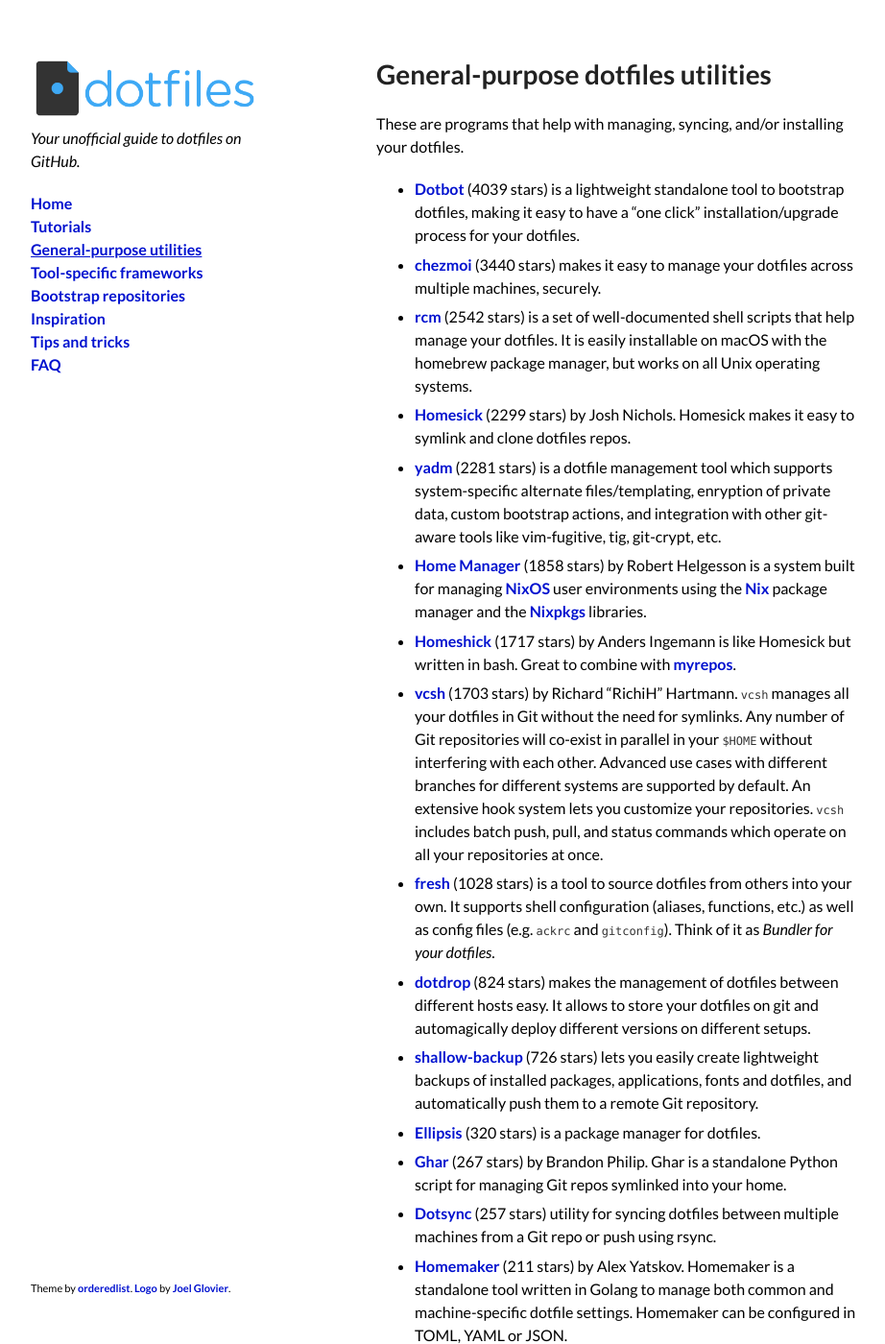
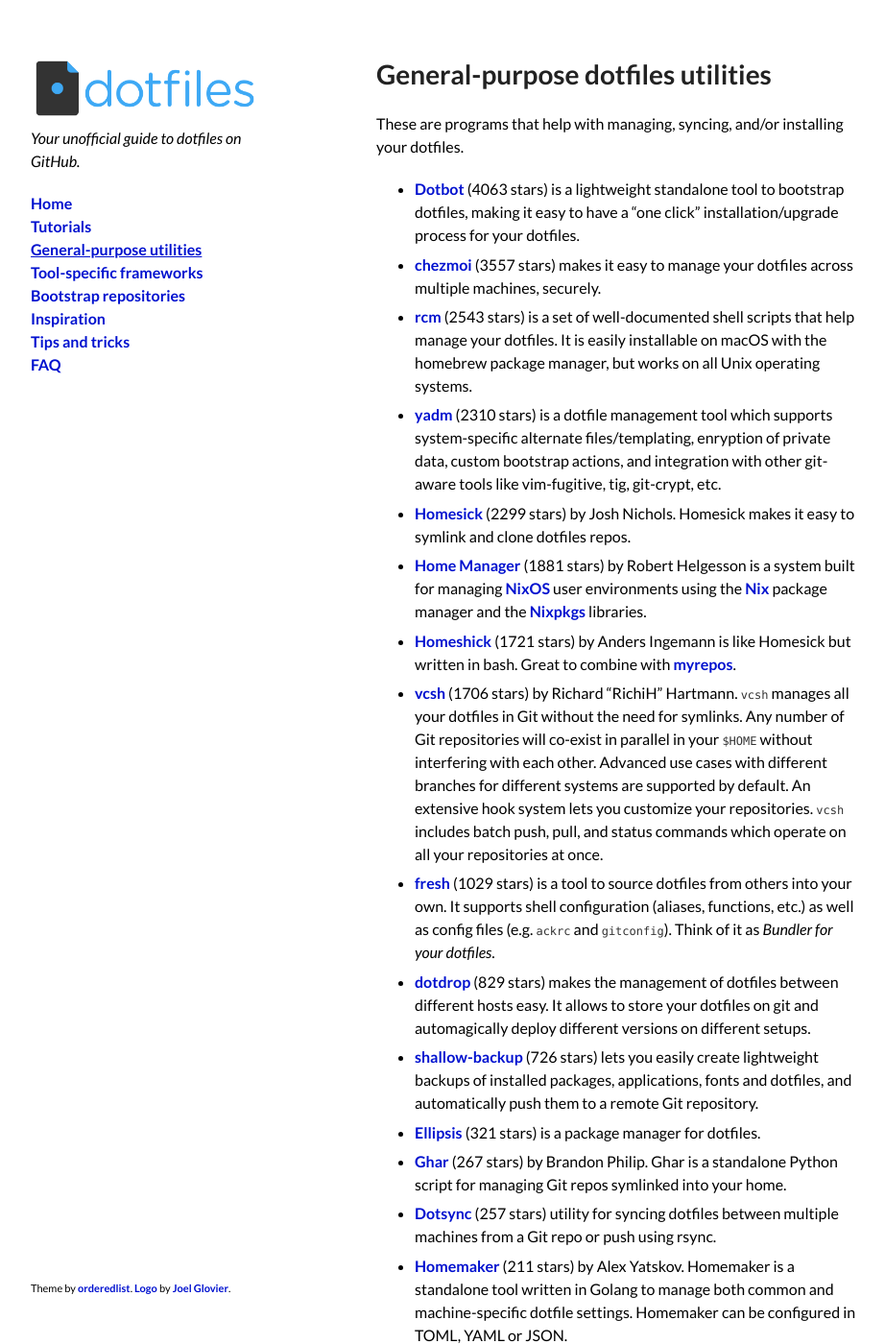
Before and after one commit to dotfiles/dotfiles.github.com, a Jekyll site: the page built from utilities.md, in a window 1280 px wide and 1400 px high. Shown: the whole window at 96% size, without its empty margins (178-1100 px from the left). Built offline with Jekyll 4.4.1, drawn with Linux system fonts in a browser that asks for light colours; comment, search, counter and statistics services are not loaded; some of the changed text lies outside the part shown.

Commit message:
Update star counts

```diff
--- a/_data/bootstrap.yml
+++ b/_data/bootstrap.yml
@@ -1,13 +1,13 @@
-- forks: 1769
+- forks: 1772
   name: thoughtbot/dotfiles
   notes: A base set of configs, plugins, scripts, and aliases for vim, tmux, git,
     ruby, and zsh.
-  stars: 6531
+  stars: 6541
   url: https://github.com/thoughtbot/dotfiles
 - forks: 344
   name: dotphiles
   notes: A community driven framework of dotfiles, for the usual terminal apps and
     shells, designed to work across multiple platforms and degrade for older versions
     of software or OS, allowing you to use the same settings on all your machines.
-  stars: 644
+  stars: 645
   url: https://github.com/dotphiles/dotphiles
--- a/_data/utilities.yml
+++ b/_data/utilities.yml
@@ -9,10 +9,10 @@
   notes: is a minimalist dotfile management framework, written 100% in bash.
   stars: 72
   url: https://github.com/bashdot/bashdot
-- forks: 184
+- forks: 190
   name: chezmoi
   notes: makes it easy to manage your dotfiles across multiple machines, securely.
-  stars: 3440
+  stars: 3557
   url: https://github.com/twpayne/chezmoi
 - forks: 3
   name: Bonclay
@@ -39,24 +39,24 @@
   notes: is a utility to manage your dotfiles, lightweight and simple.
   stars: 104
   url: https://github.com/justone/dfm
-- forks: 192
+- forks: 193
   name: Dotbot
   notes: is a lightweight standalone tool to bootstrap dotfiles, making it easy to
     have a "one click" installation/upgrade process for your dotfiles.
-  stars: 4039
+  stars: 4063
   url: https://github.com/anishathalye/dotbot
 - forks: 60
   name: dotdrop
   notes: makes the management of dotfiles between different hosts easy. It allows
     to store your dotfiles on git and automagically deploy different versions on different
     setups.
-  stars: 824
+  stars: 829
   url: https://github.com/deadc0de6/dotdrop
 - forks: 29
   name: dotfiler
   notes: is inspired by homesick and [Zach Holman's dotfiles](https://github.com/holman/dotfiles),
     made using principle of KISS.
-  stars: 207
+  stars: 208
   url: https://github.com/svetlyak40wt/dotfiler
 - forks: 10
   name: dotfiles.sh
@@ -86,7 +86,7 @@
   notes: by Jam Risser. A simple cli to manage and sync dotfiles with git and stow.
     It backups dotfiles with git and keeps track of simultaneous dotfile configurations
     for multiple environments. It also supports shell autocompletion.
-  stars: 74
+  stars: 76
   url: https://github.com/codejamninja/dotstow
 - forks: 60
   name: Dotsync
@@ -104,7 +104,7 @@
 - forks: 27
   name: Ellipsis
   notes: is a package manager for dotfiles.
-  stars: 320
+  stars: 321
   url: https://github.com/ellipsis/ellipsis
 - forks: 8
   name: exogenesis
@@ -117,7 +117,7 @@
   notes: is a tool to source dotfiles from others into your own. It supports shell
     configuration (aliases, functions, etc.) as well as config files (e.g. `ackrc`
     and `gitconfig`). Think of it as _Bundler for your dotfiles_.
-  stars: 1028
+  stars: 1029
   url: https://github.com/freshshell/fresh
 - forks: 34
   name: Ghar
@@ -137,12 +137,12 @@
     you. Homely also has a clever Automatic Cleanup feature and good tutorials.
   stars: 43
   url: https://github.com/phodge/homely
-- forks: 595
+- forks: 605
   name: Home Manager
   notes: by Robert Helgesson is a system built for managing [NixOS](https://nixos.org)
     user environments using the [Nix](https://nixos.org/nix/) package manager and
     the [Nixpkgs](https://nixos.org/nixpkgs/) libraries.
-  stars: 1858
+  stars: 1881
   url: https://github.com/rycee/home-manager
 - forks: 18
   name: Homemaker
@@ -151,11 +151,11 @@
     in TOML, YAML or JSON.
   stars: 211
   url: https://github.com/FooSoft/homemaker
-- forks: 130
+- forks: 132
   name: Homeshick
   notes: by Anders Ingemann is like Homesick but written in bash. Great to combine
     with [myrepos](https://waiting-for-dev.github.io/blog/2014/05/04/distributable-and-organized-dotfiles-with-homeshick-and-mr/).
-  stars: 1717
+  stars: 1721
   url: https://github.com/andsens/homeshick
 - forks: 126
   name: Homesick
@@ -172,14 +172,14 @@
     Dotfiles are treated as packages that coexist together seamlessly and can be fully
     controlled and synced across different systems. There is a wide range of packages
     already available in the [Official Pearl Hub](https://github.com/pearl-hub).
-  stars: 167
+  stars: 168
   url: https://github.com/pearl-core/pearl
 - forks: 118
   name: rcm
   notes: is a set of well-documented shell scripts that help manage your dotfiles.
     It is easily installable on macOS with the homebrew package manager, but works
     on all Unix operating systems.
-  stars: 2542
+  stars: 2543
   url: https://github.com/thoughtbot/rcm
 - forks: 56
   name: shallow-backup
@@ -190,14 +190,14 @@
 - forks: 11
   name: stowsh
   notes: is a clone of GNU Stow written in bash with minimal dependencies.
-  stars: 65
+  stars: 66
   url: https://github.com/williamsmj/stowsh
 - name: summon
   notes: is a Bash tool that shares basically the same concept as Stow but with some
     key differences that are more suitable to the deploy of dotfiles.
   stars: 2
   url: https://gitlab.com/semente/summon
-- forks: 118
+- forks: 117
   name: vcsh
   notes: by Richard "RichiH" Hartmann. `vcsh` manages all your dotfiles in Git without
     the need for symlinks. Any number of Git repositories will co-exist in parallel
@@ -205,14 +205,14 @@
     branches for different systems are supported by default. An extensive hook system
     lets you customize your repositories. `vcsh` includes batch push, pull, and status
     commands which operate on all your repositories at once.
-  stars: 1703
+  stars: 1706
   url: https://github.com/RichiH/vcsh
 - forks: 115
   name: yadm
   notes: is a dotfile management tool which supports system-specific alternate files/templating,
     enryption of private data, custom bootstrap actions, and integration with other
     git-aware tools like vim-fugitive, tig, git-crypt, etc.
-  stars: 2281
+  stars: 2310
   url: https://github.com/TheLocehiliosan/yadm
   website: https://yadm.io/
 - forks: 9
@@ -220,7 +220,7 @@
   notes: is a declarative domain specific language that allows you to specify the
     deployment of your dotfiles. It also includes a compiler and interpreter for the
     language.
-  stars: 97
+  stars: 96
   url: https://github.com/NorfairKing/super-user-spark
 - forks: 1
   name: yadoma
```
Also changed, not shown: _data/frameworks.yml (+39 -39 lines), _data/inspiration.yml (+27 -27 lines).
